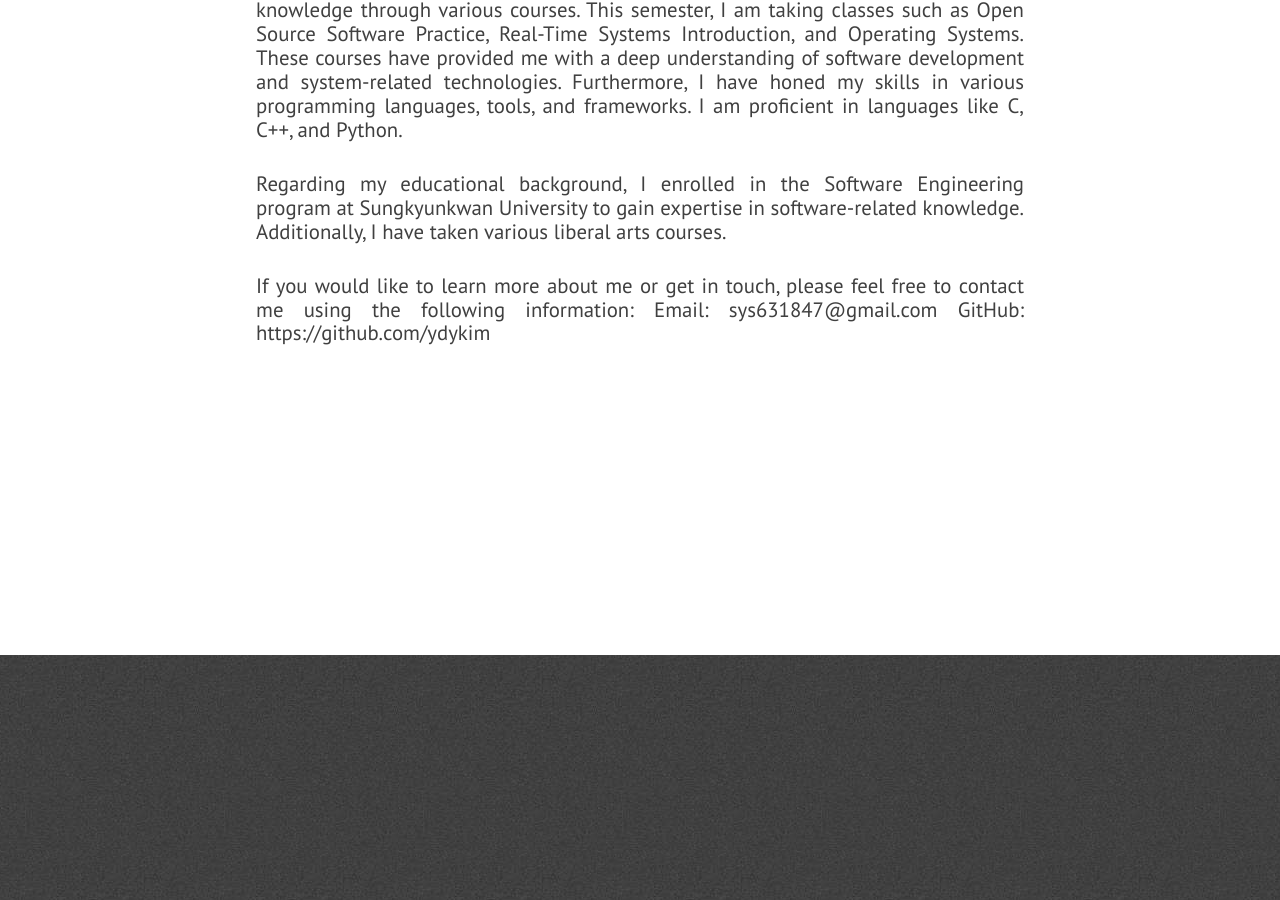
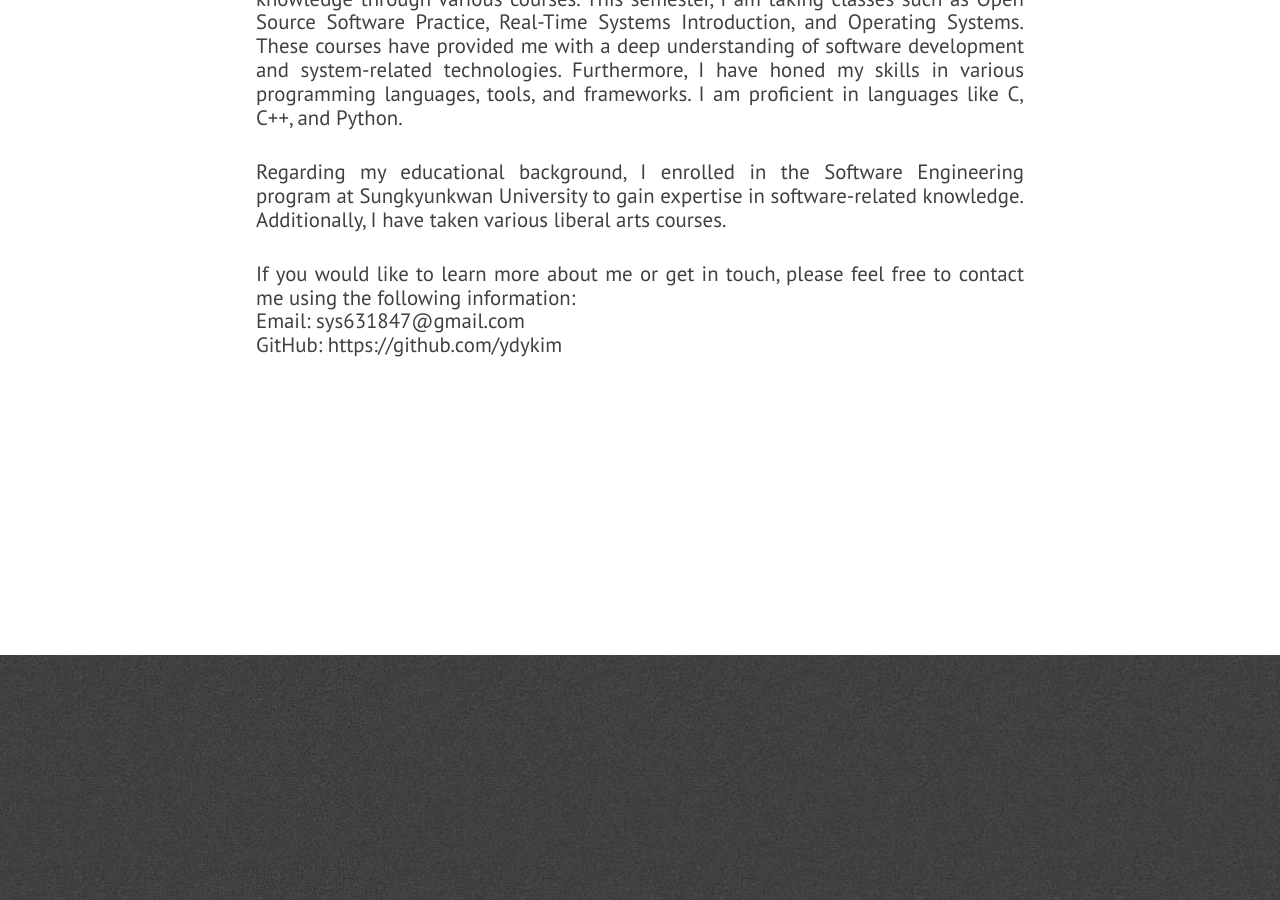
Before and after one commit to ydykim/ydykim.github.io, a Jekyll site: the page built from index.html, in a window 1280 px wide and 900 px high, scrolled down 1305 px. Built offline with Jekyll 4.4.1, drawn with Linux system fonts in a browser that asks for light colours; nearby versions of some CDN libraries; part of the change alters nothing that is shown.

```diff
--- a/_includes/about.html
+++ b/_includes/about.html
@@ -12,8 +12,8 @@
             </p>
             <p class="paragraph-text justify-text">
                 If you would like to learn more about me or get in touch, please feel free to contact me using the following information:
-                Email: sys631847@gmail.com
-                GitHub: https://github.com/ydykim
+                <br>Email: sys631847@gmail.com
+                <br>GitHub: https://github.com/ydykim
             </p>
         </div>
     </section>
```
